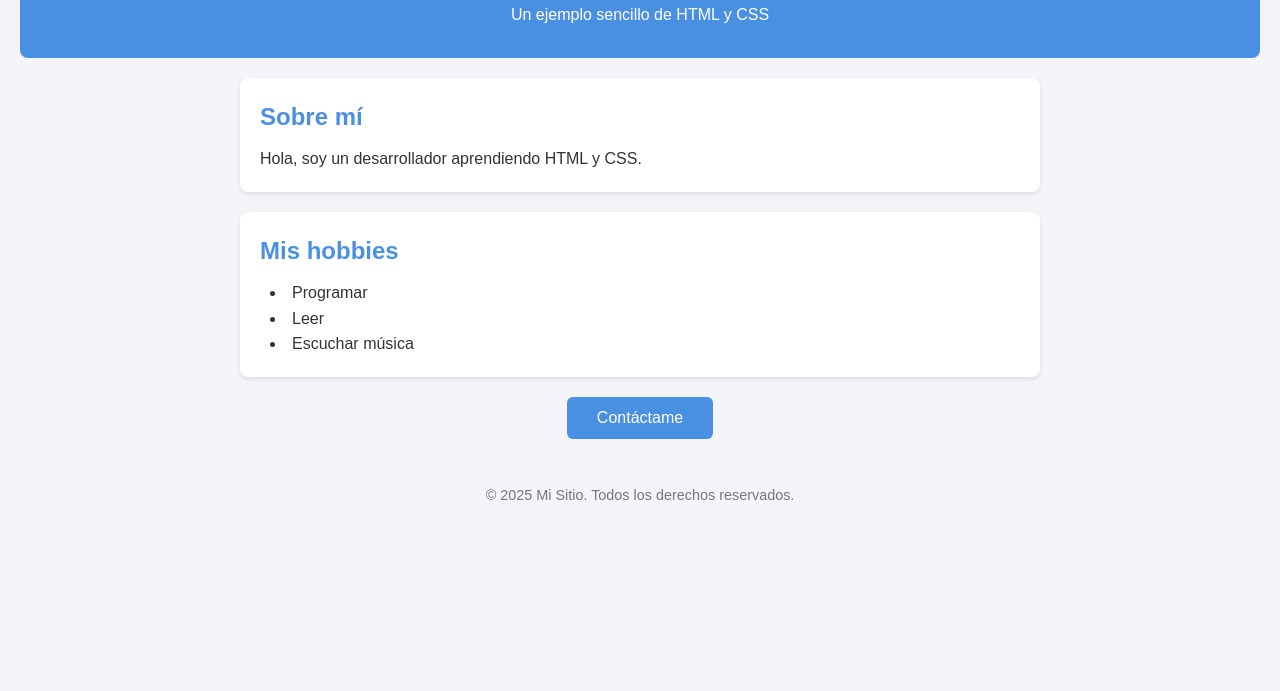
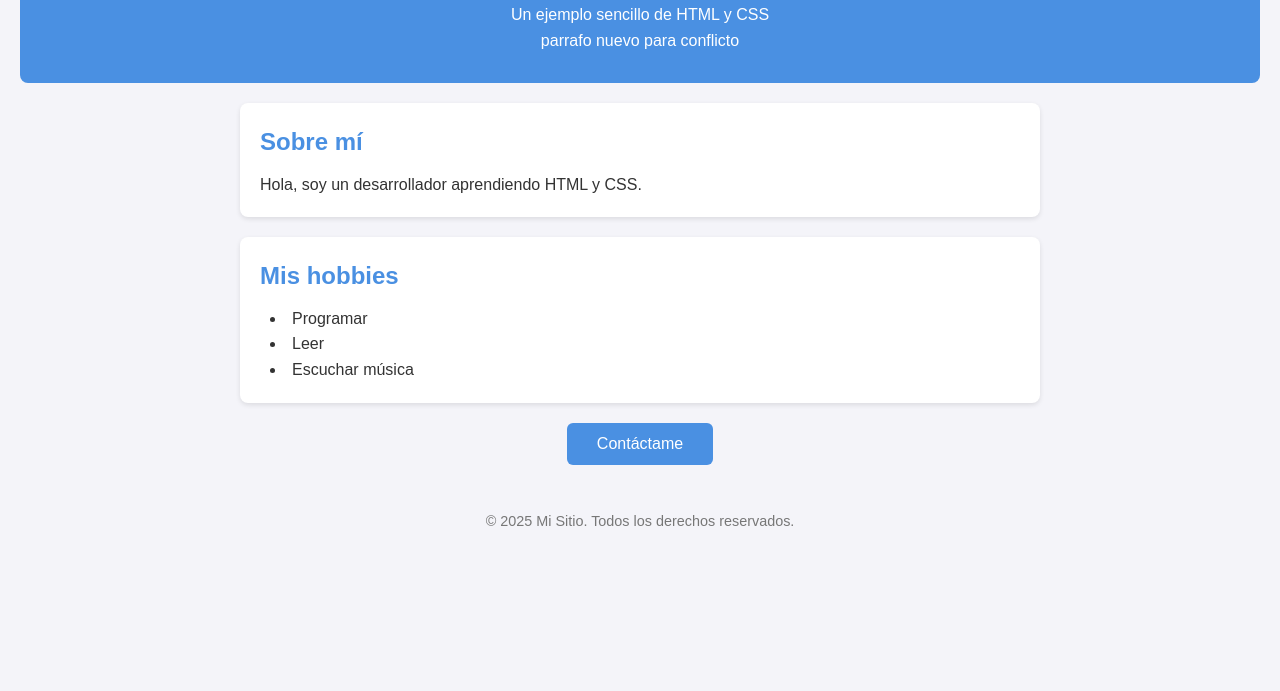
Before and after one commit to jmendoza79/git-practice, a plain HTML site: page index.html in a window 1280 px wide. Shown: the part 109-800 px from the top of the page. Drawn offline with Linux system fonts and the light colour scheme.

Commit message:
Parrafo conflicto

```diff
--- a/index.html
+++ b/index.html
@@ -10,6 +10,7 @@
     <header>
         <h1>Bienvenido a mi sitio</h1>
         <p>Un ejemplo sencillo de HTML y CSS</p>
+        <p>parrafo nuevo para conflicto</p>
     </header>
 
     <main>
```
